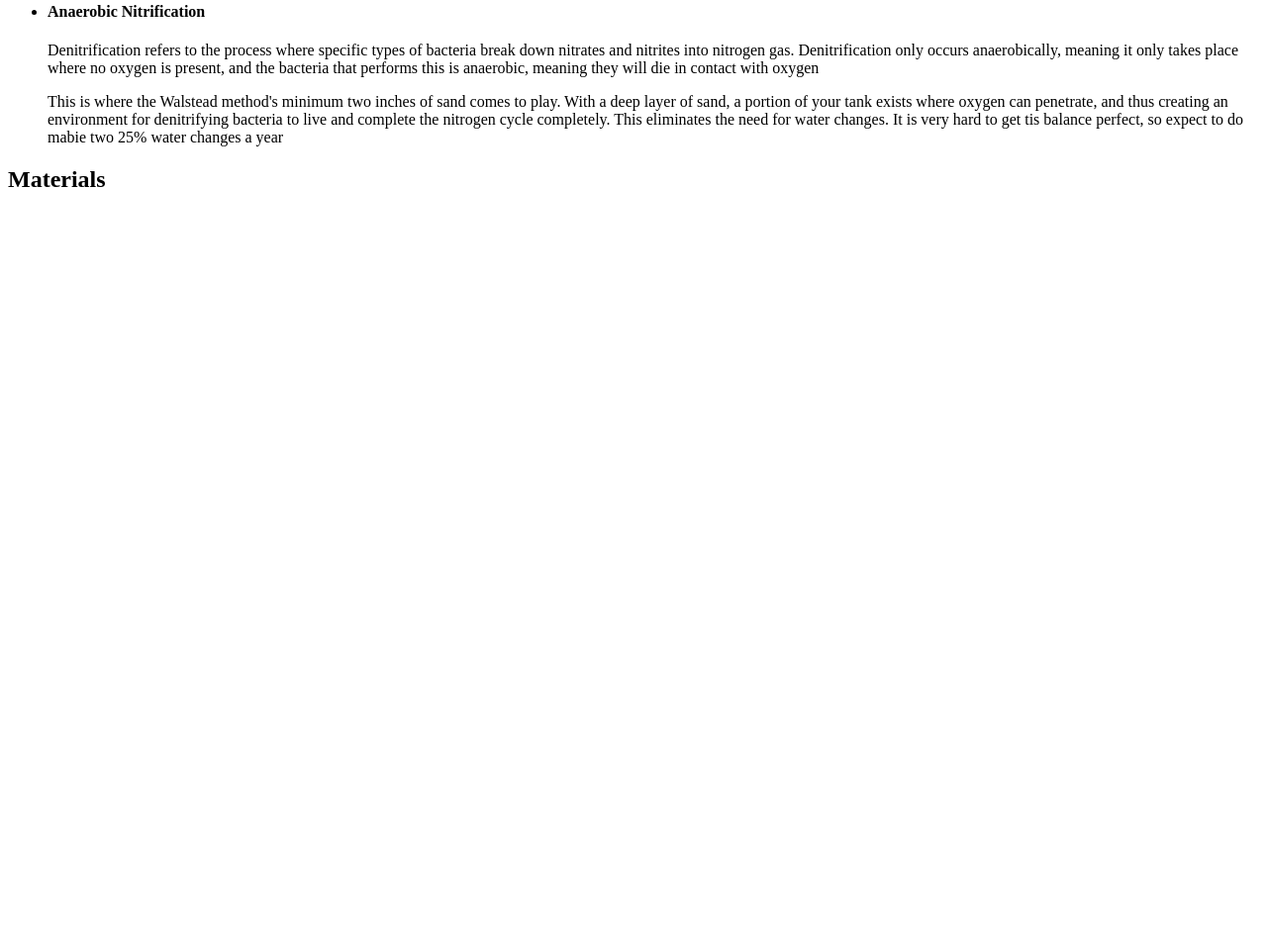
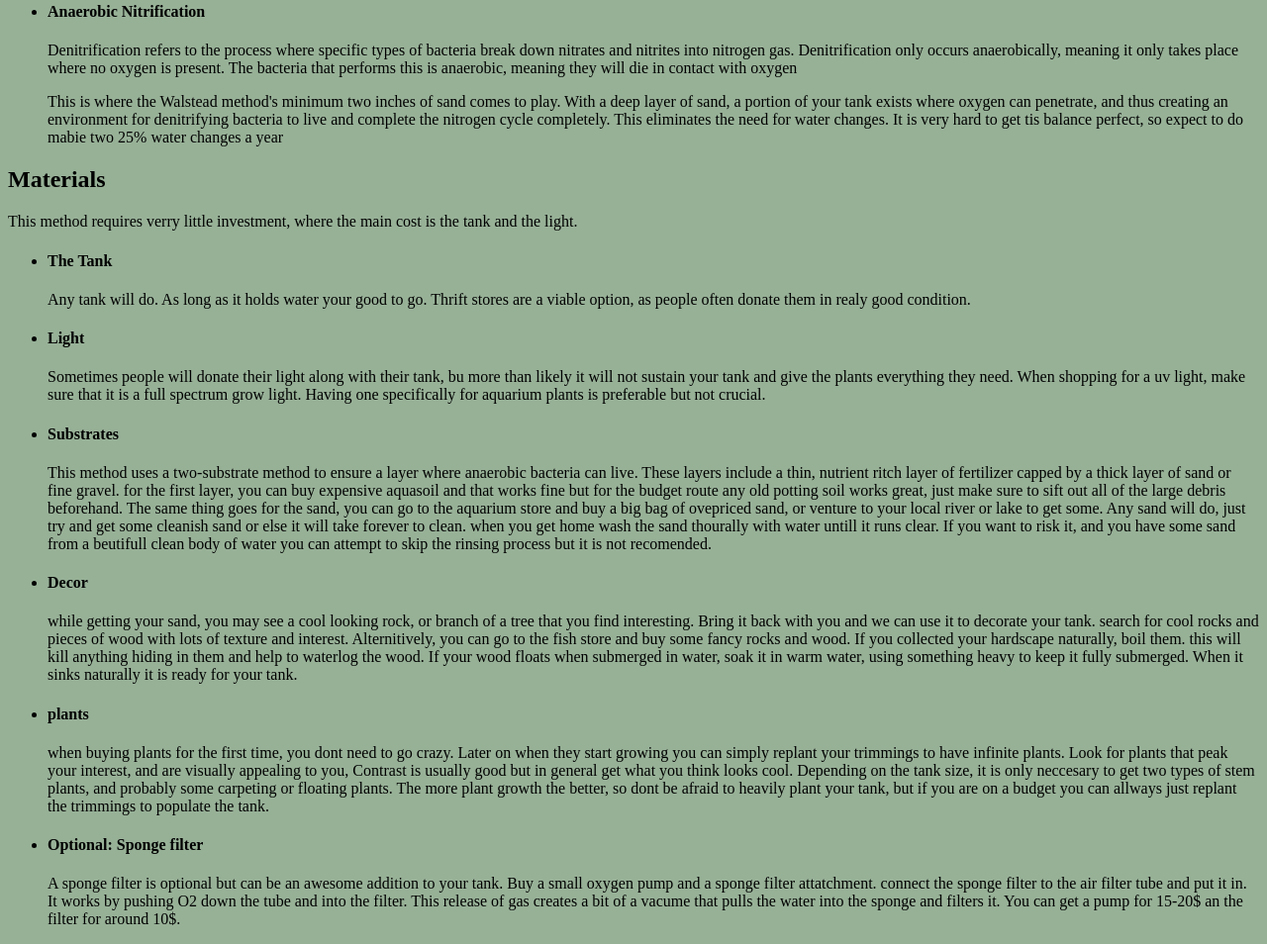
Before and after one commit to HaldenKavanagh/hobby-website, a plain HTML site: page index.html in a window 1280 px wide. Shown: the part 494-1448 px from the top of the page at 99% size. Before the commit the page ends 800 px from the top, so only its background shows below. Drawn offline with Linux system fonts and the light colour scheme; files that its build step writes are made by us from their sources.

Commit message:
Added HTML

```diff
--- a/assets/style.css
+++ b/assets/style.css
@@ -0,0 +1,3 @@
+body {
+  background-color: rgb(151, 177, 151);
+}
--- a/index.html
+++ b/index.html
@@ -3,7 +3,7 @@
   <head>
     <meta charset="UTF-8" />
     <meta name="viewport" content="width=device-width, initial-scale=1.0" />
-    <link rel="stylesheet" type="text/css" href="./assets/css/style.css" />
+    <link rel="stylesheet" type="text/css" href="./assets/style.css" />
     <title>Hobby website</title>
   </head>
   <body>
@@ -17,8 +17,8 @@
         <p>
           The walstead method is a natural way to set up your fishtank, without
           the need for water changes, regular cleaning, 02, C02, and eventually
-          food. Aside from the cost of the tank, it can be done for free and
-          requires little to no maintnence.
+          food. Aside from the cost of the tank and light, it can be done for
+          free and requires little to no maintnence.
         </p>
       </section>
     </header>
@@ -58,8 +58,8 @@
             Denitrification refers to the process where specific types of
             bacteria break down nitrates and nitrites into nitrogen gas.
             Denitrification only occurs anaerobically, meaning it only takes
-            place where no oxygen is present, and the bacteria that performs
-            this is anaerobic, meaning they will die in contact with oxygen
+            place where no oxygen is present. The bacteria that performs this is
+            anaerobic, meaning they will die in contact with oxygen
           </p>
           <p>
             This is where the Walstead method's minimum two inches of sand comes
@@ -75,6 +75,91 @@
     </section>
     <section id="materials">
       <h2>Materials</h2>
+      <p>
+        This method requires verry little investment, where the main cost is the
+        tank and the light.
+      </p>
+      <ul>
+        <li>
+          <h4>The Tank</h4>
+          <p>
+            Any tank will do. As long as it holds water your good to go. Thrift
+            stores are a viable option, as people often donate them in realy
+            good condition.
+          </p>
+        </li>
+        <li>
+          <h4>Light</h4>
+          <p>
+            Sometimes people will donate their light along with their tank, bu
+            more than likely it will not sustain your tank and give the plants
+            everything they need. When shopping for a uv light, make sure that
+            it is a full spectrum grow light. Having one specifically for
+            aquarium plants is preferable but not crucial.
+          </p>
+        </li>
+        <li>
+          <h4>Substrates</h4>
+          <p>
+            This method uses a two-substrate method to ensure a layer where
+            anaerobic bacteria can live. These layers include a thin, nutrient
+            ritch layer of fertilizer capped by a thick layer of sand or fine
+            gravel. for the first layer, you can buy expensive aquasoil and that
+            works fine but for the budget route any old potting soil works
+            great, just make sure to sift out all of the large debris
+            beforehand. The same thing goes for the sand, you can go to the
+            aquarium store and buy a big bag of ovepriced sand, or venture to
+            your local river or lake to get some. Any sand will do, just try and
+            get some cleanish sand or else it will take forever to clean. when
+            you get home wash the sand thourally with water untill it runs
+            clear. If you want to risk it, and you have some sand from a
+            beutifull clean body of water you can attempt to skip the rinsing
+            process but it is not recomended.
+          </p>
+        </li>
+        <li>
+          <h4>Decor</h4>
+          <p>
+            while getting your sand, you may see a cool looking rock, or branch
+            of a tree that you find interesting. Bring it back with you and we
+            can use it to decorate your tank. search for cool rocks and pieces
+            of wood with lots of texture and interest. Alternitively, you can go
+            to the fish store and buy some fancy rocks and wood. If you
+            collected your hardscape naturally, boil them. this will kill
+            anything hiding in them and help to waterlog the wood. If your wood
+            floats when submerged in water, soak it in warm water, using
+            something heavy to keep it fully submerged. When it sinks naturally
+            it is ready for your tank.
+          </p>
+        </li>
+        <li>
+          <h4>plants</h4>
+          <p>
+            when buying plants for the first time, you dont need to go crazy.
+            Later on when they start growing you can simply replant your
+            trimmings to have infinite plants. Look for plants that peak your
+            interest, and are visually appealing to you, Contrast is usually
+            good but in general get what you think looks cool. Depending on the
+            tank size, it is only neccesary to get two types of stem plants, and
+            probably some carpeting or floating plants. The more plant growth
+            the better, so dont be afraid to heavily plant your tank, but if you
+            are on a budget you can allways just replant the trimmings to
+            populate the tank.
+          </p>
+        </li>
+        <li>
+          <h4>Optional: Sponge filter</h4>
+          <p>
+            A sponge filter is optional but can be an awesome addition to your
+            tank. Buy a small oxygen pump and a sponge filter attatchment.
+            connect the sponge filter to the air filter tube and put it in. It
+            works by pushing O2 down the tube and into the filter. This release
+            of gas creates a bit of a vacume that pulls the water into the
+            sponge and filters it. You can get a pump for 15-20$ an the filter
+            for around 10$.
+          </p>
+        </li>
+      </ul>
     </section>
   </body>
 </html>
```
